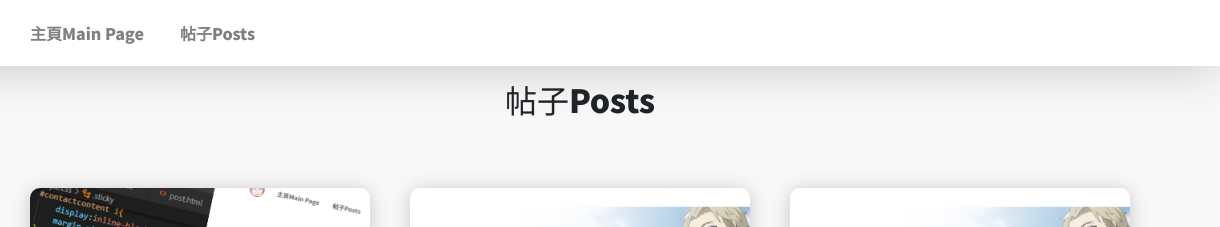
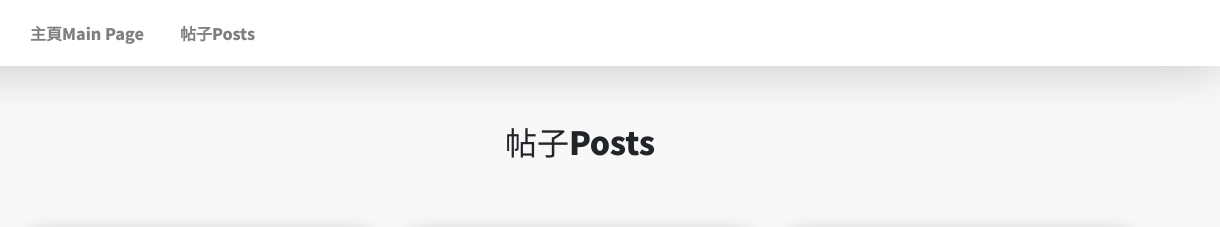
Before and after one commit to WuJoe826/wujoe826.github.io, a plain HTML site: page posts/index.html in a window 1280 px wide. Shown: the top 227 px of the page, 60-1280 px from the left. Drawn offline with nearby package versions, Linux system fonts and the light colour scheme.

Commit message:
Update index.html

```diff
--- a/posts/index.html
+++ b/posts/index.html
@@ -47,7 +47,8 @@
 	        <div class="container">
 		        <div class='row'>
 					<div class='col-md-12 text-center'>
-					    <h3 id="posttitle">帖子Posts</h3>
+					    <p><br></p>
+					    <h3>帖子Posts</h3>
 					  	<div class='row'>
 						  	<div class='col-md-4 text-left'>
 							  	<div class='outer'>
```
